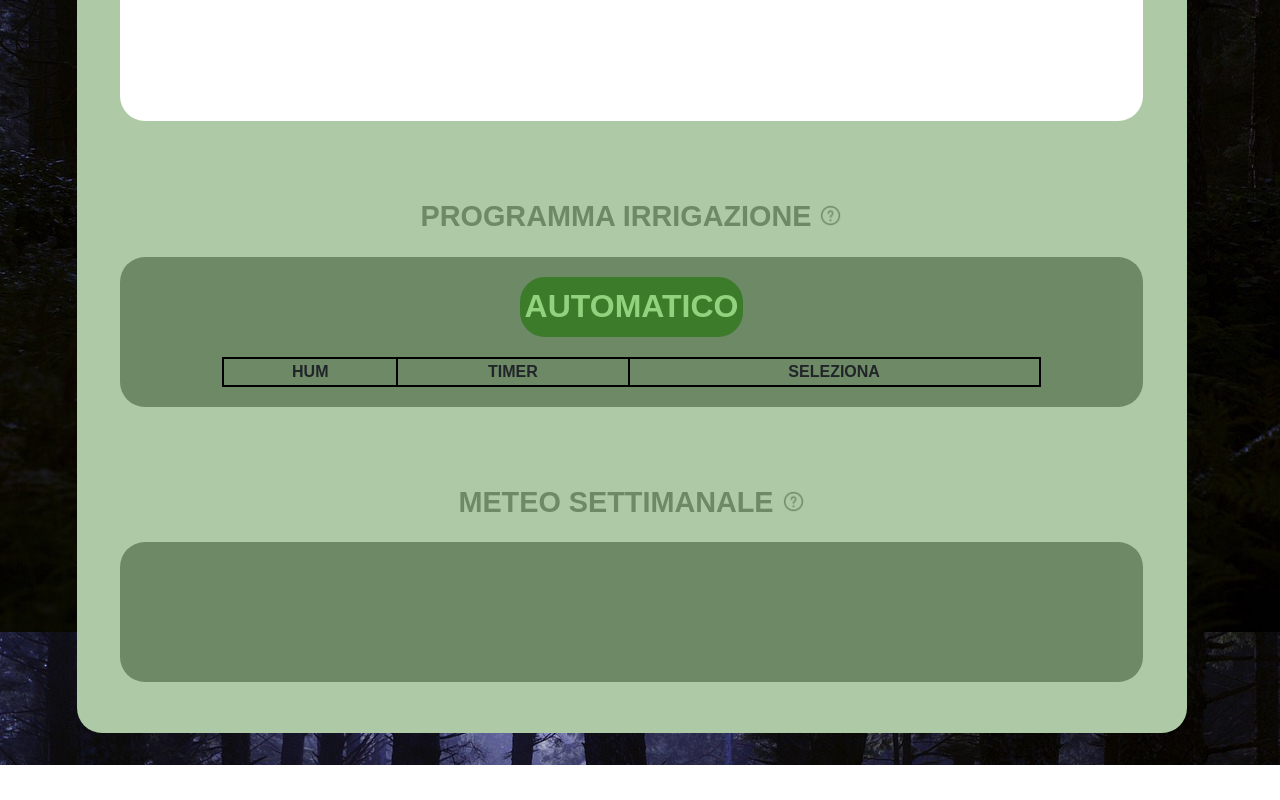
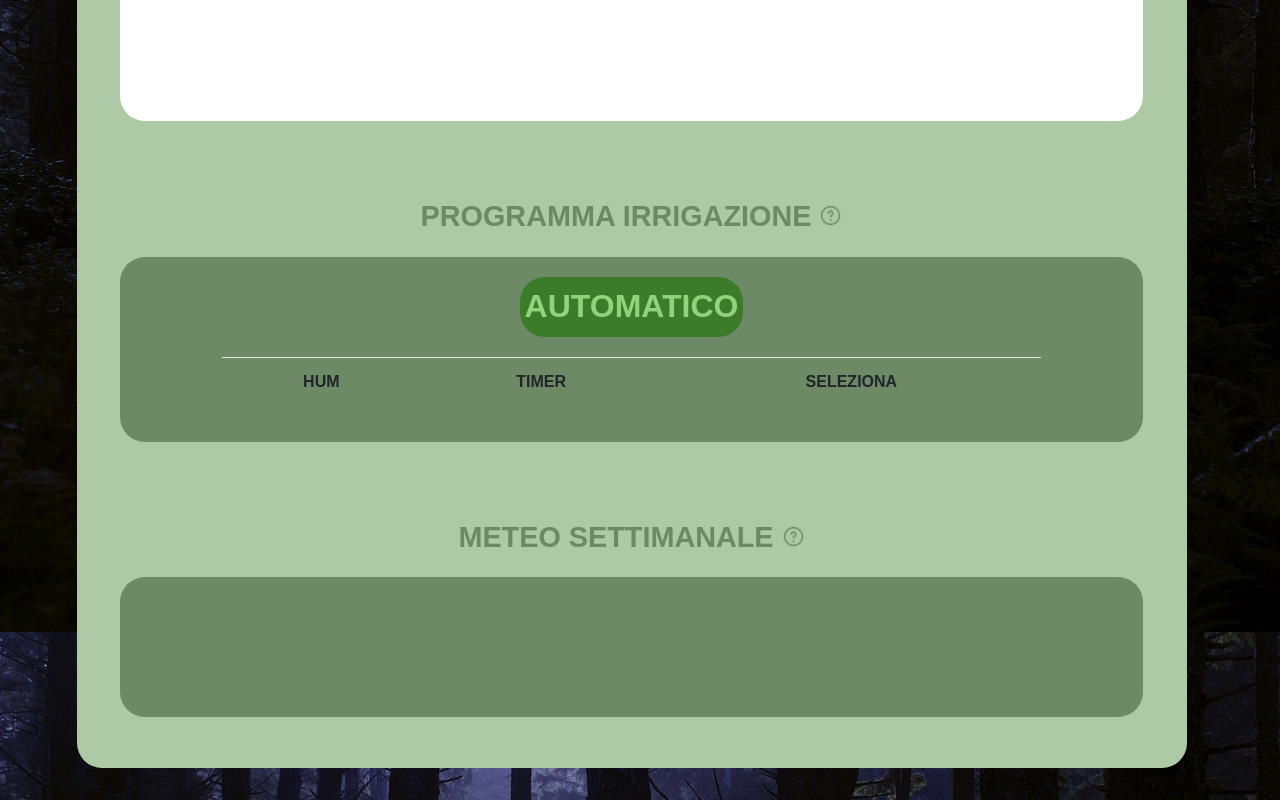
Before and after one commit to Garzino21/autogrowWeb, a website: page static/index.html in a window 1280 px wide. Shown: the part 1074-1874 px from the top of the page. Before the commit the page ends 1839 px from the top, so only its background shows below. Drawn offline with nearby package versions, Linux system fonts and the light colour scheme; some packages are replaced by stand-ins of ours; no server answers; a script that the page names is missing.

Commit message:
migliorata tabella

```diff
--- a/static/index.css
+++ b/static/index.css
@@ -202,10 +202,6 @@ body {
 table {
   width: 80%;
   margin: 0 auto;
-}
-
-td {
-  border: 2px solid black;
 }
 
 .button:hover {
@@ -803,3 +799,18 @@ div:where(.swal2-container) div:where(.swal2-popup) {
   margin: 5px;
   float: right;
 }
+
+/* #tabAutomatico{
+  border-collapse: unset!important;
+  border: 2px solid black!important;
+  border-radius: 25px!important;
+}
+
+#tabAutomatico td{
+  border: unset!important;
+}
+
+.tdAuto{
+  float: right;
+  margin-right: 8%!important;
+} */
--- a/static/index.html
+++ b/static/index.html
@@ -129,8 +129,18 @@
           <div id="btnModalita" class="button">AUTOMATICO</div>
           <br class="togliBr">
           <div id="btnStato" class="button irrig">ACCENDI</div>
-
-          <table id="tabAutomatico">
+          <table id="tabAutomatico" class="table table-striped" style="width: 80%">
+            <thead>
+              <tr>
+                <td scope="col">HUM</td>
+                <td scope="col">TIMER</td>
+                <td scope="col">SELEZIONA</td>
+              </tr>
+            </thead>
+            <tbody id="tbodyAutomatico">
+            </tbody>
+          </table>
+          <!-- <table id="tabAutomatico">
             <thead>
               <tr>
                 <td>HUM</td>
@@ -140,7 +150,7 @@
             </thead>
             <tbody id="tbodyAutomatico">
             </tbody>
-          </table>
+          </table> -->
         </div>
         <div class="paramTitolo">METEO SETTIMANALE <div class="domanda"><img src="img/domanda.png" name="meteo"></div>
         </div>
--- a/static/index.js
+++ b/static/index.js
@@ -308,7 +308,7 @@ $(document).ready(function () {
                     btn.prop("disabled", true);
                     aggiornaAutomatico(true, item.hum, item.timer, $(this).prop("value"));
                 }
-            }).addClass("button").css({ "width": "fit-content", "margin": "auto", "height": "fit-content", "font-size": "14pt", "margin-top": "10px", "margin-bottom": "10px" });
+            }).addClass("button tdAuto").css({ "width": "fit-content", "margin": "auto", "height": "fit-content", "font-size": "14pt", "margin-top": "10px", "margin-bottom": "10px" });
 
             if (item.selected == false) {
                 btn.prop("disabled", false);
```
